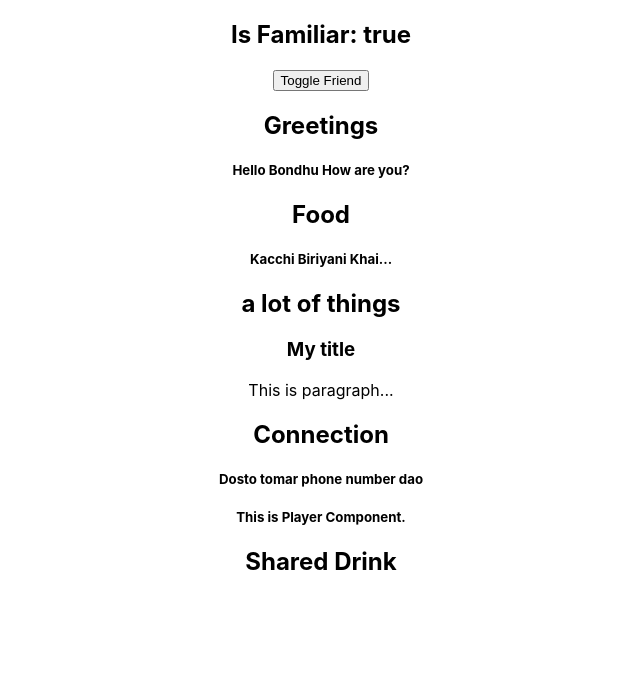
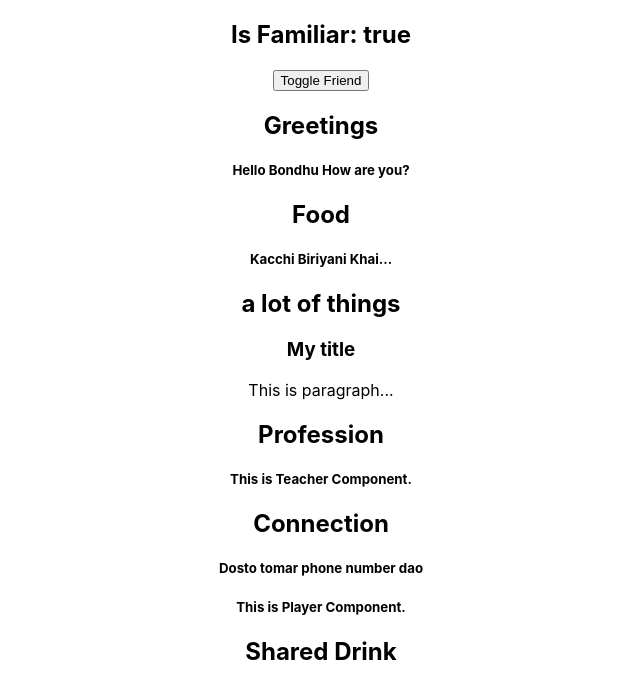
Before and after one commit to emonShimoul/react-conditional-rendering, a React (Create React App) app: page / in a window 1280 px wide. Both pictures are taken after a click on the button "Toggle Friend". Shown: the top 698 px of the page, without its empty margins (319-959 px from the left). Built offline with nearby package versions, Linux system fonts and the light colour scheme.

Commit message:
conditionar rendering using ternary operator with components

```diff
--- a/src/components/Teacher/Teacher.js
+++ b/src/components/Teacher/Teacher.js
@@ -3,7 +3,7 @@ import React from 'react';
 const Teacher = () => {
     return (
         <div>
-            <h4>A teacher</h4>
+            <h5>This is Teacher Component.</h5>
         </div>
     );
 };
--- a/src/components/User/User.js
+++ b/src/components/User/User.js
@@ -1,5 +1,6 @@
 import React from 'react';
 import Player from '../Player/Player';
+import Teacher from '../Teacher/Teacher';
 
 const User = (props) => {
     const {familiar} = props;
@@ -40,6 +41,10 @@ const User = (props) => {
                 }
             </div>
             <div>
+                <h2>Profession</h2>
+                {familiar ? <Teacher></Teacher> : <Player></Player>}
+            </div>
+            <div>
                 <h2>Connection</h2>
                 {familiar && <div>
                     <h5>Dosto tomar phone number dao</h5>
```
